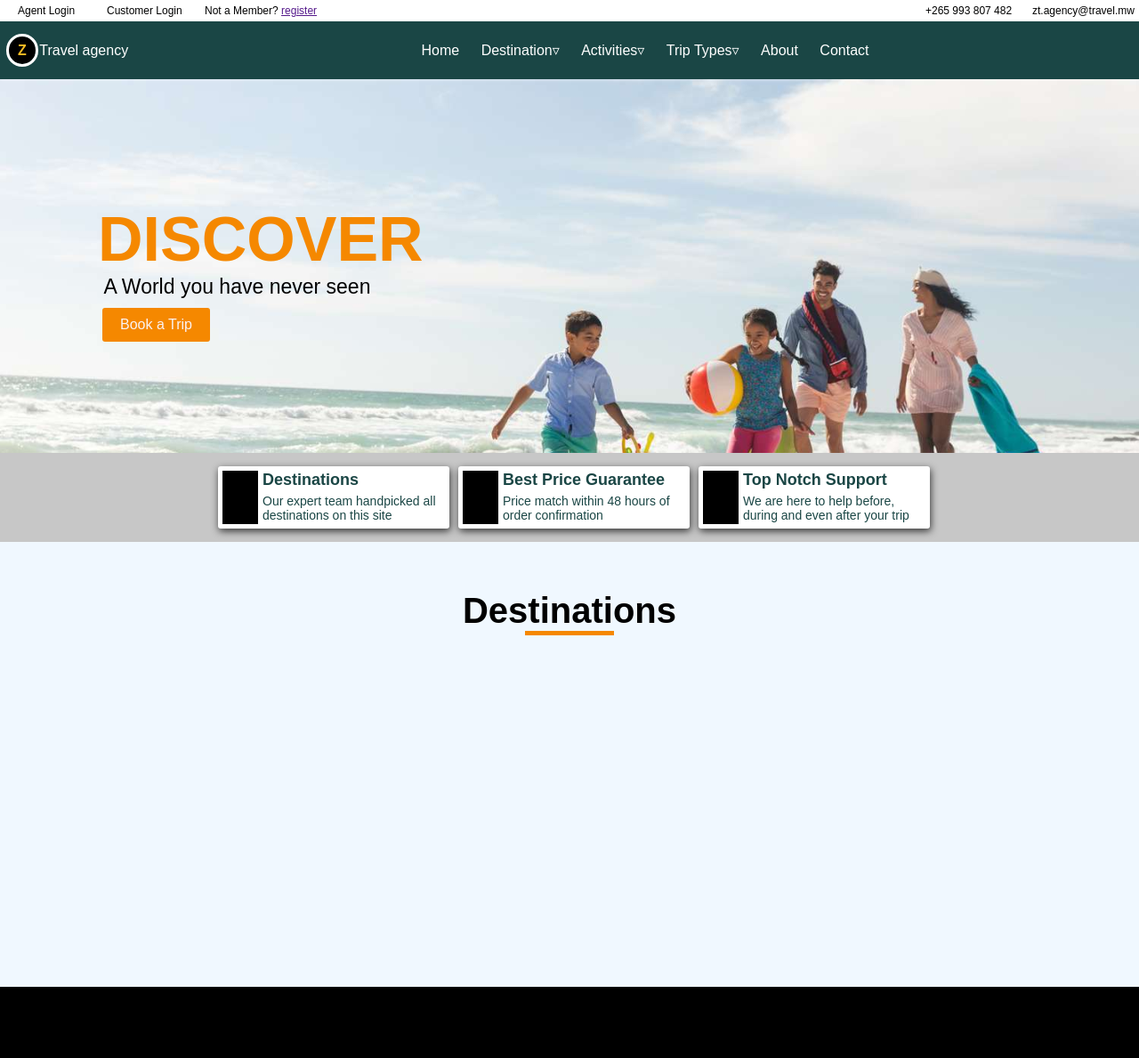
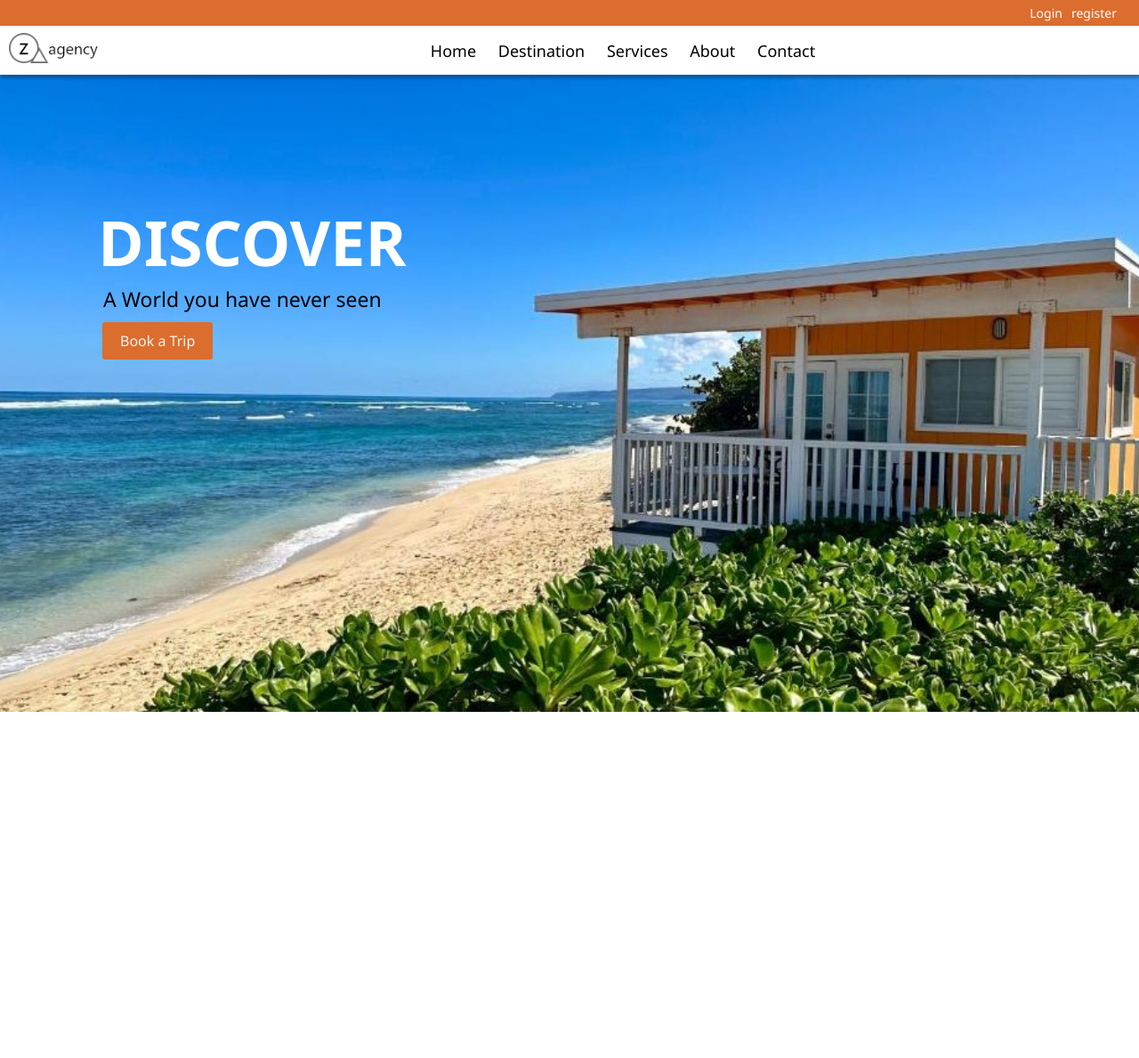
Before and after one commit to C-gana/agency, a PHP site: page /agency.html in a window 1280 px wide. Shown: the whole page at 89% size. After the commit the page ends 800 px from the top, so only its background shows below. Run offline with PHP 8.4, Linux system fonts and the light colour scheme.

Commit message:
Update agency.html and agency.css

```diff
--- a/agency.html
+++ b/agency.html
@@ -2,27 +2,23 @@
 <html lang="en">
   <head>
     <link rel="stylesheet" href="styles/agency.css" />
+    <link rel="stylesheet" href="styles/nav-bar.css" />
     <title>Document</title>
   </head>
   <body>
     <div class="nav-top" id="home">
-      <div class="agent-login">Agent Login</div>
-      <div class="cus-login">Customer Login</div>
-      <div class="not-member">Not a Member? <a href="">register</a></div>
-      <div class="phone">+265 993 807 482</div>
-      <div class="email">zt.agency@travel.mw</div>
+      <div class="login"><a href="login.html">Login</a></div>
+      <div class="register"><a href="">register</a></div>
     </div>
     <nav>
       <div class="logo">
-        <div class="z">Z</div>
-        <div class="logo-name">Travel agency</div>
+        <img src="LOGO.png" alt="" />
       </div>
       <div class="nav-links">
         <ul>
           <li><a href="#home">Home</a></li>
-          <li><a href="#destinations">Destination&triangledown;</a></li>
-          <li><a href="">Activities&triangledown;</a></li>
-          <li><a href="">Trip Types&triangledown;</a></li>
+          <li><a href="#destinations">Destination</a></li>
+          <li><a href="">Services</a></li>
           <li><a href="">About</a></li>
           <li><a href="">Contact</a></li>
         </ul>
@@ -35,36 +31,6 @@
           <button class="book-button">Book a Trip</button>
         </div>
       </section>
-      <div id="search-destination">
-        <div class="card">
-          <div class="card-icon"></div>
-          <div class="card-details">
-            <div class="card-title">Destinations</div>
-            <p>Our expert team handpicked all destinations on this site</p>
-          </div>
-        </div>
-        <div class="card">
-          <div class="card-icon"></div>
-          <div class="card-details">
-            <div class="card-title">Best Price Guarantee</div>
-            <p>Price match within 48 hours of order confirmation</p>
-          </div>
-        </div>
-        <div class="card">
-          <div class="card-icon"></div>
-          <div class="card-details">
-            <div class="card-title">Top Notch Support</div>
-            <p>We are here to help before, during and even after your trip</p>
-          </div>
-        </div>
-      </div>
-      <div class="kaya">
-        <div id="destinations">
-          <p id="header">Destinations</p>
-          <div class="line"></div>
-        </div>
-      </div>
-    </main>
-    <footer></footer>
+
   </body>
 </html>
--- a/styles/agency.css
+++ b/styles/agency.css
@@ -1,76 +1,15 @@
 * {
   margin: 0;
   padding: 0;
-  font-family: arial;
+  font-family: "Segoe UI", Tahoma, Geneva, Verdana, sans-serif;
 }
 body {
-  background: url(../images/bg6.jpg);
-  background-position: center;
+  background: url(../images/bg4_home.jpg);
+  background-position: top;
   background-size: cover;
   background-attachment: fixed;
 }
 
-.nav-top {
-  display: grid;
-  grid-template-columns: 100px 110px 1fr 120px 100px;
-  background-color: white;
-  padding: 5px 20px;
-  font-size: 12px;
-  align-items: center;
-  justify-content: space-between;
-}
-nav {
-  display: flex;
-  position: sticky;
-  top: 0;
-  /*background-color: #461f0f;*/
-  background-color: #1a4645;
-  height: 65px;
-  place-items: center;
-  /*box-shadow: 1px 6px 8px rgba(0, 0, 0, 0.486);*/
-  box-shadow: 1px 2px 3px rgba(255, 255, 255, 0.274);
-  z-index: 100;
-}
-
-.logo {
-  width: 150px;
-  padding: 0px 10px;
-  color: white;
-}
-
-.z {
-  display: inline;
-  background-color: black;
-  color: #f8bc24;
-  outline: white solid 3px;
-  text-align: center;
-  padding: 7px 10px;
-  font-weight: bolder;
-  border-radius: 30px;
-}
-
-.logo-name {
-  display: inline;
-}
-
-.nav-links {
-  flex: 1;
-  display: flex;
-  place-content: center;
-}
-ul li {
-  display: inline;
-}
-li a {
-  text-decoration: none;
-  color: white;
-  padding: 15px 10px;
-  transition: all 0.15s;
-}
-
-li a:hover {
-  background-color: gray;
-}
 /* welcome section */
 .container {
   height: 200px;
@@ -85,7 +24,7 @@ li a:hover {
   width: max-content;
   font-size: 70px;
   font-weight: bold;
-  color: #f58800;
+  color: white;
   text-transform: uppercase;
 }
 
@@ -95,70 +34,11 @@ li a:hover {
   border: none;
   color: #fbf3f2;
   cursor: pointer;
-  background-color: #f58800;
+  background-color: #db6d2e;
   margin-top: 10px;
   font-size: 16px;
   border-radius: 3px;
 }
-/* destination styles */
-#search-destination {
-  background-color: rgb(199, 199, 199);
-  padding: 15px;
-  margin-top: 80px;
-  height: 70px;
-  display: flex;
-  justify-content: center;
-}
-
-.card {
-  background-color: white;
-  padding: 5px;
-  color: #1a4645;
-  box-shadow: 1px 3px 8px rgba(0, 0, 0, 0.733);
-  border-radius: 3px;
-  margin-left: 10px;
-  width: 250px;
-  display: grid;
-  grid-template-columns: 40px 1fr;
-  gap: 10px 5px;
-}
-.card-icon {
-  background-color: black;
-}
-.card-title {
-  font-weight: bold;
-  font-size: 18px;
-  margin-bottom: 5px;
-}
-.card-details {
-  font-size: 14px;
-}
-.kaya {
-  height: 500px;
-  background-color: aliceblue;
-}
-#destinations {
-  padding-top: 55px;
-}
-#header {
-  text-align: center;
-  font-weight: bold;
-  font-size: 40px;
-}
-.line {
-  background-color: #f58800;
-  width: 100px;
-  height: 5px;
-  margin: auto;
-}
-/*footer styles*/
-
-footer {
-  background-color: black;
-  height: 80px;
-  position: sticky;
-}
-
 @media (max-width: 723px) {
   .logo-name {
     display: none;
@@ -178,7 +58,7 @@ footer {
   }
 
   .book-button {
-    margin-left: 80px;
+    margin-left: 25px;
   }
 
   #search-destination {
@@ -192,4 +72,7 @@ footer {
   .card-details {
     font-size: 12px;
   }
+  .destinations-grid {
+    grid-template-columns: repeat(2, 1fr);
+  }
 }
--- /dev/null
+++ b/styles/nav-bar.css
@@ -0,0 +1,62 @@
+.nav-top {
+  display: flex;
+  background-color: #db6d2e;
+  padding: 5px 20px;
+  font-size: 14px;
+  justify-content: right;
+  height: max-content;
+}
+
+.login,
+.register {
+  padding: 0px 5px;
+}
+
+.nav-top a {
+  text-decoration: none;
+  color: white;
+}
+.nav-top a:hover {
+  color: white;
+  background-color: #1a4645;
+}
+
+nav {
+  display: flex;
+  position: sticky;
+  top: 0;
+  font-size: 18px;
+  font-weight: 500;
+  /*background-color: #461f0f;*/
+  background-color: white;
+  height: 55px;
+  place-items: center;
+  box-shadow: 1px 4px 3px rgba(0, 0, 0, 0.274);
+  z-index: 100;
+}
+
+.logo {
+  padding: 0px 10px;
+}
+.logo img {
+  width: 100px;
+}
+
+.nav-links {
+  flex: 1;
+  display: flex;
+  place-content: center;
+}
+ul li {
+  display: inline;
+}
+li a {
+  text-decoration: none;
+  color: black;
+  padding: 15px 10px;
+  transition: all 0.15s;
+}
+
+li a:hover {
+  background-color: gray;
+}
```
Also changed, not shown: login.html (added, +52 -0 lines), styles/login.css (added, +92 -0 lines), styles/nav-login.css (added, +75 -0 lines), LOGO.png (added), images/bg2_home.jpg (added), images/bg3_home.jpg (added), images/bg4_home.jpg (added), images/bg6_home.jpg (added), images/bg_home.jpg (added), images/image_search_1711211020935.jpg (deleted), images/login.jpg (added).
